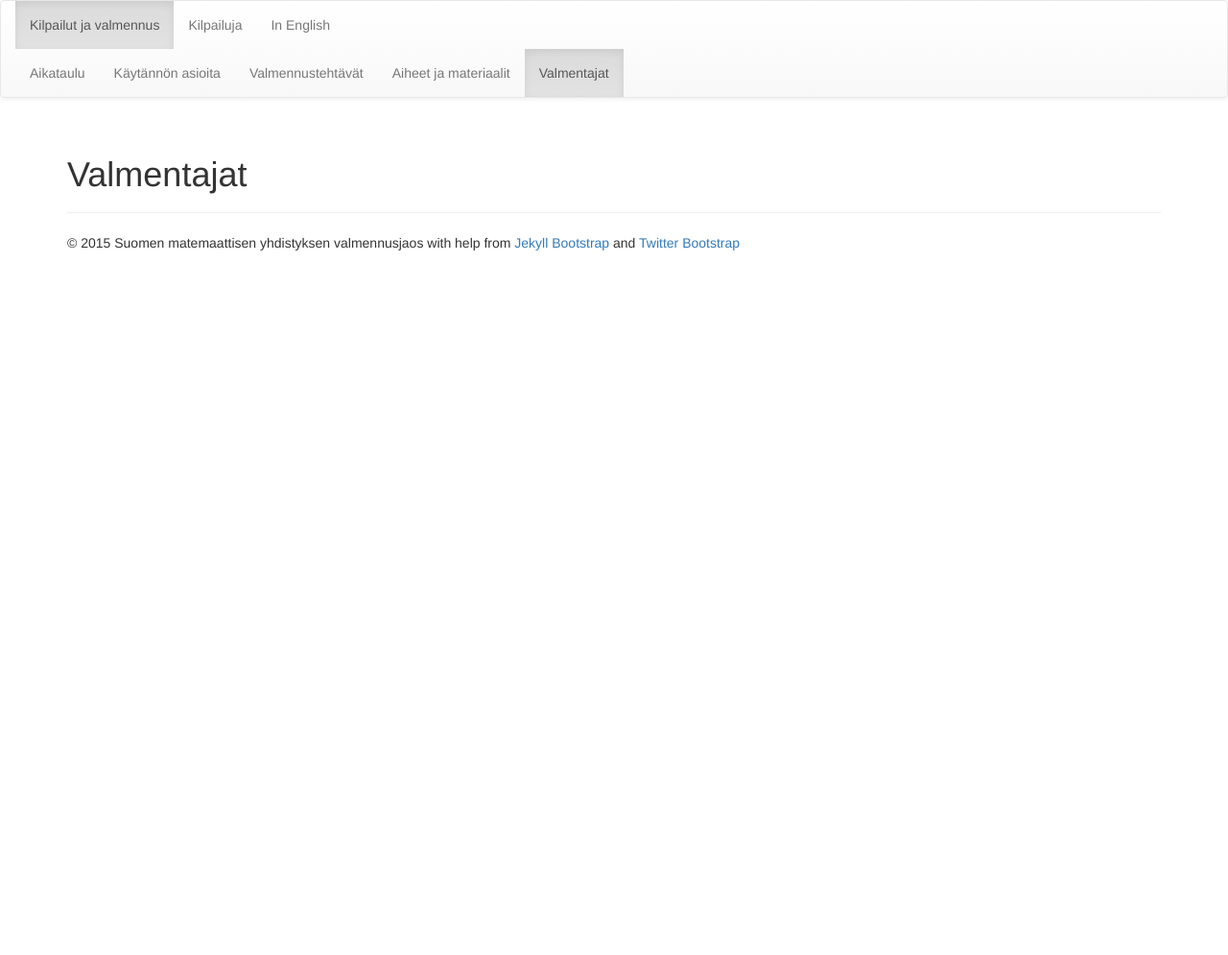
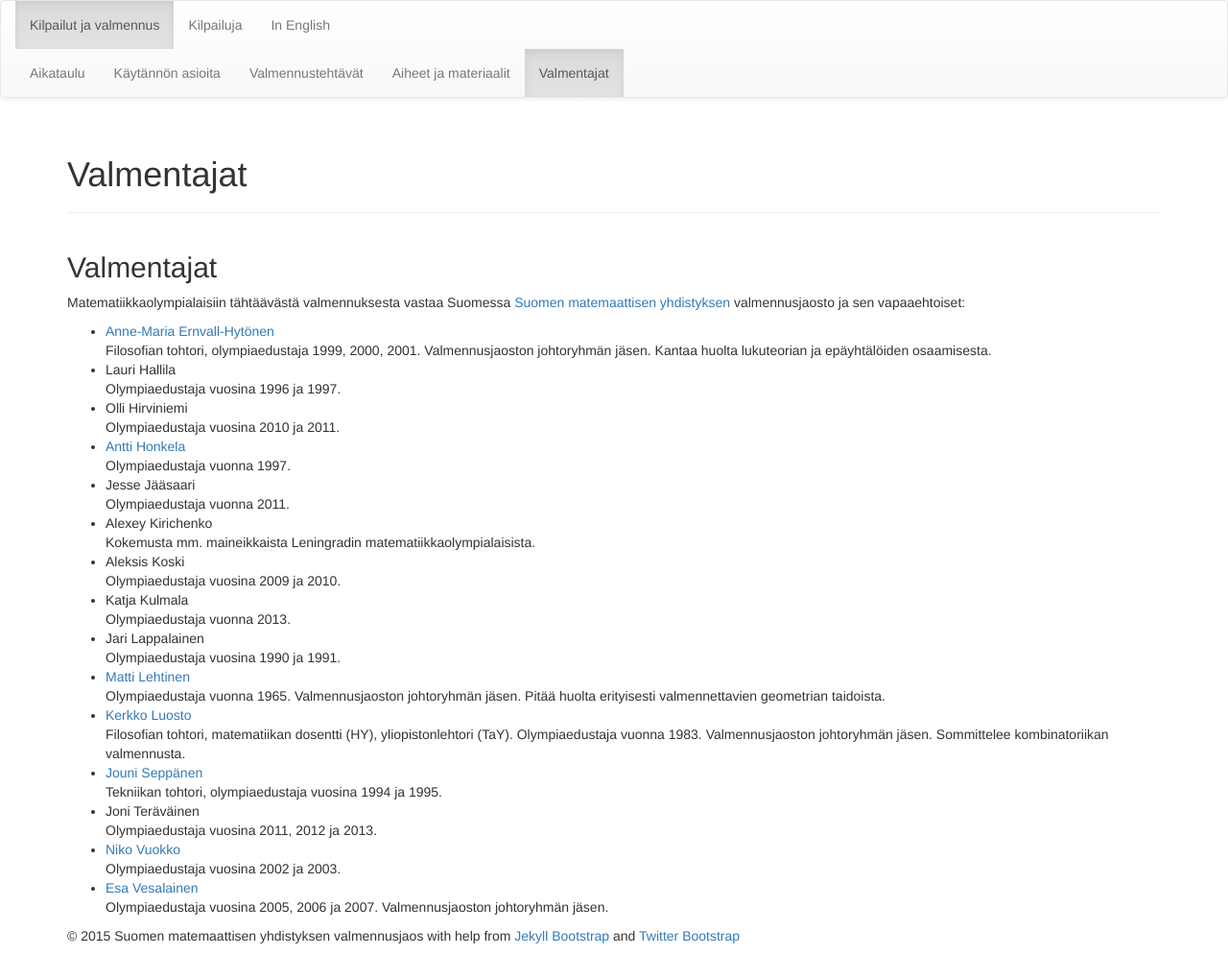
Before and after one commit to matematiikkakilpailut/matematiikkakilpailut.github.io, a Jekyll site: the page built from valmentajat/index.md, in a window 1280 px wide. Shown: the whole page at 96% size. Built offline with Jekyll 4.4.1, drawn with Linux system fonts in a browser that asks for light colours; nearby versions of some CDN libraries; library files that are not in the unit come from our copies; before the commit the page ends 900 px from its top, so only the background shows below that.

Commit message:
Valmentajat

```diff
--- a/valmentajat/index.md
+++ b/valmentajat/index.md
@@ -4,3 +4,42 @@ title: Valmentajat
 url: /valmentajat/
 ---
 {% include JB/setup %}
+
+## Valmentajat
+
+Matematiikkaolympialaisiin tähtäävästä valmennuksesta vastaa Suomessa
+[Suomen matemaattisen yhdistyksen][smy] valmennusjaosto ja sen vapaaehtoiset:
+
+*  [Anne-Maria Ernvall-Hytönen][ameh]<br/>
+   Filosofian tohtori, olympiaedustaja 1999, 2000, 2001.
+   Valmennusjaoston johtoryhmän jäsen. Kantaa huolta lukuteorian ja epäyhtälöiden osaamisesta.
+*  Lauri Hallila<br/> Olympiaedustaja vuosina 1996 ja 1997.
+*  Olli Hirviniemi<br/>Olympiaedustaja vuosina 2010 ja 2011.
+*  [Antti Honkela][ahonkela]<br/> Olympiaedustaja vuonna 1997.
+*  Jesse Jääsaari<br/>Olympiaedustaja vuonna 2011.
+*  Alexey Kirichenko<br/>
+   Kokemusta mm. maineikkaista Leningradin matematiikkaolympialaisista.
+*  Aleksis Koski<br/> Olympiaedustaja vuosina 2009 ja 2010.
+*  Katja Kulmala<br/> Olympiaedustaja vuonna 2013.
+*  Jari Lappalainen<br/> Olympiaedustaja vuosina 1990 ja 1991.
+*  [Matti Lehtinen][matti]<br/>
+   Olympiaedustaja vuonna 1965. Valmennusjaoston johtoryhmän jäsen.
+   Pitää huolta erityisesti valmennettavien geometrian taidoista.
+*  [Kerkko Luosto][kluosto]<br/>
+   Filosofian tohtori, matematiikan dosentti (HY), yliopistonlehtori (TaY).
+   Olympiaedustaja vuonna 1983. Valmennusjaoston johtoryhmän jäsen.
+   Sommittelee kombinatoriikan valmennusta.
+*  [Jouni Seppänen][jks]<br/> Tekniikan tohtori, olympiaedustaja vuosina 1994 ja 1995.
+*  Joni Teräväinen<br/> Olympiaedustaja vuosina 2011, 2012 ja 2013.
+*  [Niko Vuokko][ntvuok]<br/> Olympiaedustaja vuosina 2002 ja 2003.
+*  [Esa Vesalainen][evvesala]<br/>
+   Olympiaedustaja vuosina 2005, 2006 ja 2007. Valmennusjaoston johtoryhmän jäsen.
+
+[smy]: http://www.matemaattinenyhdistys.fi/
+[ameh]: http://www.helsinki.fi/~ernvall/
+[ahonkela]: http://www.iki.fi/ahonkela/
+[matti]: http://www.elisanet.fi/matti.t.Lehtinen
+[kluosto]: http://www.helsinki.fi/%7Ekluosto/
+[jks]: http://www.iki.fi/jks/
+[ntvuok]: http://www.cis.hut.fi/ntvuok/
+[evvesala]: http://www.helsinki.fi/~evvesala/
```
